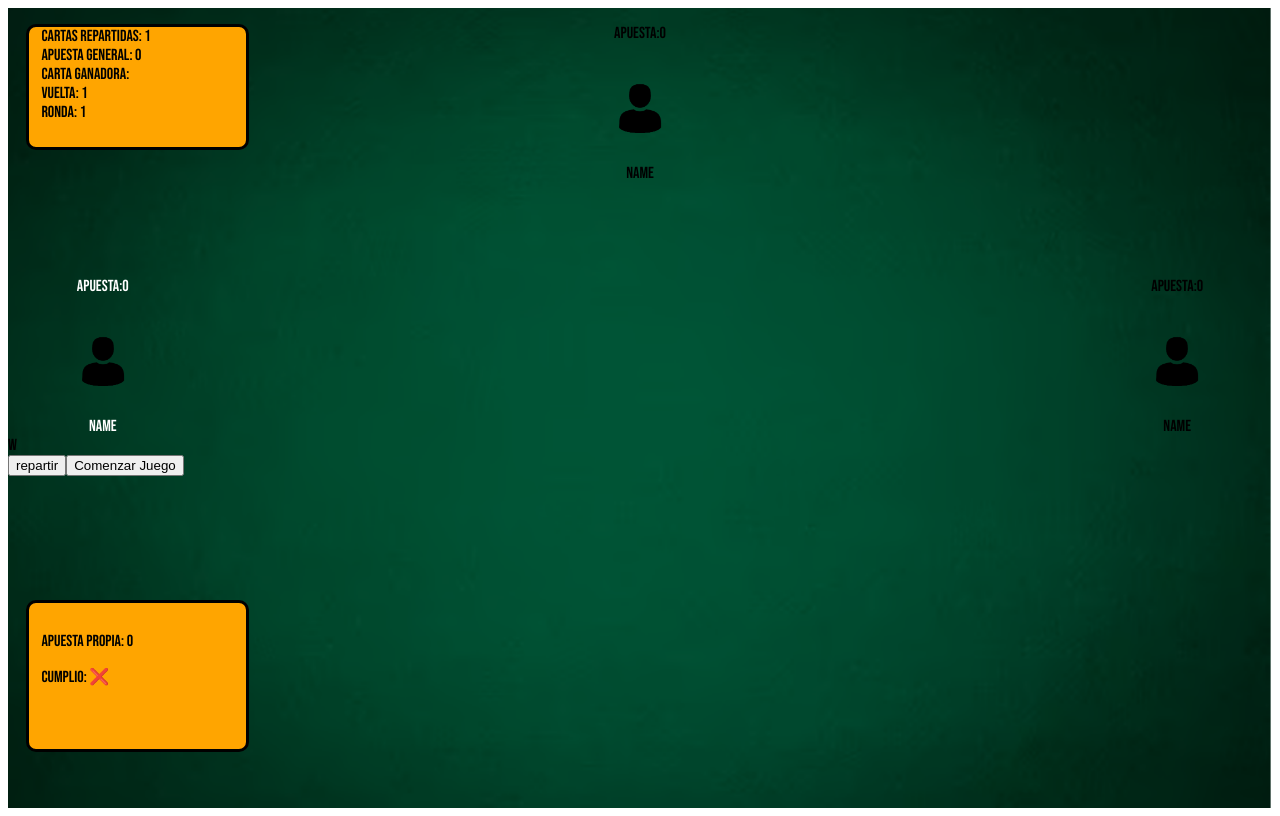
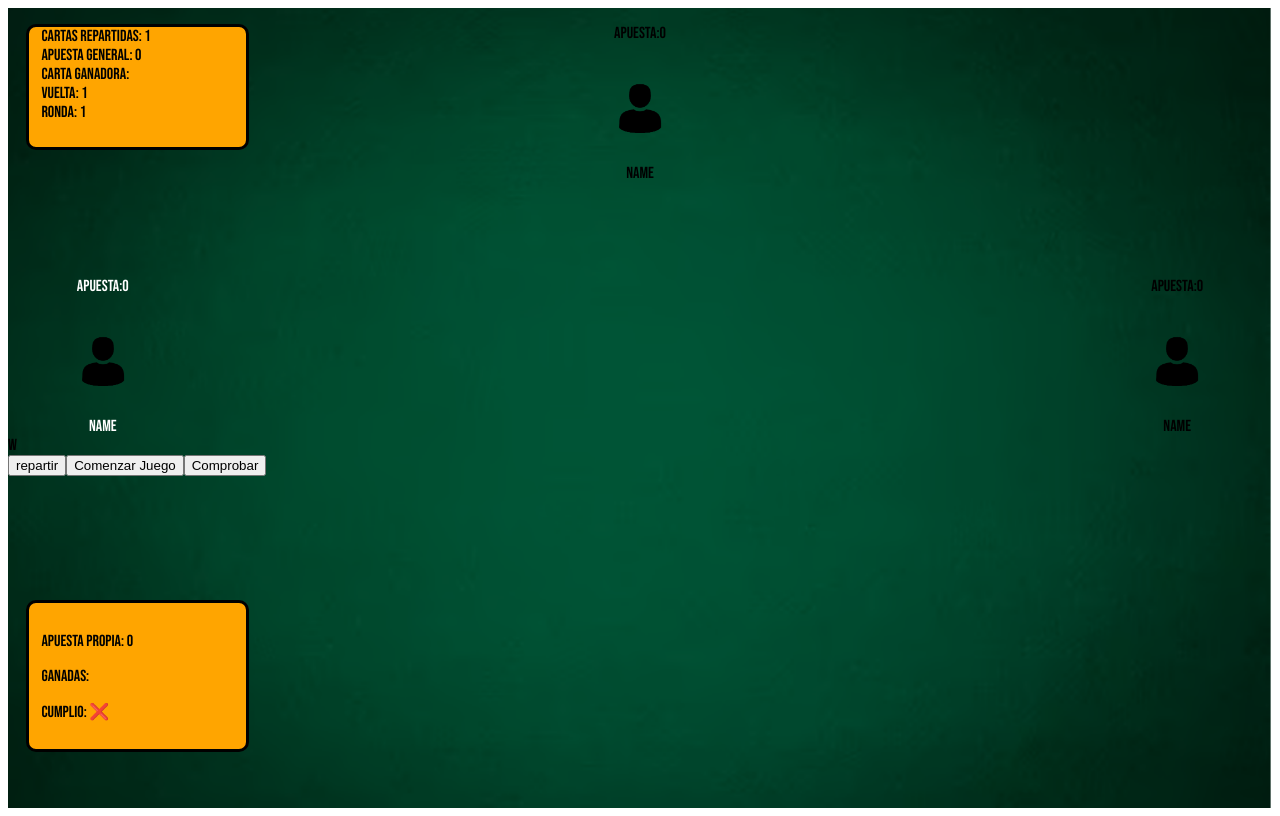
Before and after one commit to ignacio-nicoletti/CardGame, a Next.js app: page /game in a window 1280 px wide. Built offline with nearby package versions, Linux system fonts and the light colour scheme.

Commit message:
card modify

```diff
--- a/src/components/cards/card.jsx
+++ b/src/components/cards/card.jsx
@@ -7,7 +7,7 @@ import copa from '../../assets/valores/copas.png';
 import espada from '../../assets/valores/espada.png';
 import oro from '../../assets/valores/oro.png';
 
-const Cards = ({jugador1, setJugador1 ,valor, palo}) => {
+const Cards = ({jugador1, setJugador1 ,valor, palo,typeRound}) => {
 
 let imgPalo={
 "oro":oro,
@@ -21,9 +21,10 @@ let imgPalo={
   let filterCard;
 
   const handlerclick = () => {
+    if(typeRound==="ronda"){
     filterCard = jugador1.cardPersona.filter (e => e.valor !== valor || e.palo !==palo);
     setJugador1({...jugador1,cardApostada:[{valor,palo}],cardPersona:filterCard})
-
+    }
   };
 
   return (
--- a/src/pages/game/index.jsx
+++ b/src/pages/game/index.jsx
@@ -30,7 +30,7 @@ export default function Game () {
     cardPersona: [],
     apuestaP: 0,
     cardsganadas: '',
-    cardApostada: [{valor: '', palo: ''}],
+    cardApostada: [{valor: 4, palo: ''}],
     myturn: false, //boolean
     cumplio: '', //boolean
     obligado: false, //boolean
@@ -40,7 +40,7 @@ export default function Game () {
     cardPersona: [],
     apuestaP: 0,
     cardsganadas: '',
-    cardApostada: [{valor: '', palo: ''}],
+    cardApostada: [{valor: 3, palo: ''}],
     myturn: false, //boolean
     cumplio: '', //boolean
     obligado: false, //boolean
@@ -50,7 +50,7 @@ export default function Game () {
     cardPersona: [],
     apuestaP: 0,
     cardsganadas: '',
-    cardApostada: [{valor: '', palo: ''}],
+    cardApostada: [{valor: 2, palo: ''}],
     myturn: false, //boolean
     cumplio: '', //boolean
     obligado: false, //boolean
@@ -67,13 +67,13 @@ export default function Game () {
     vuelta: 1,
     numeroRonda: 1,
     cardPorRonda: 1,
-    typeRound: 'apuesta', //apuesta o ronda
+    typeRound: 'ronda', //apuesta o ronda
     turnoJugador: 1, //1j 2j 3j 4j
     ApuestaTotal: jugador1.apuestaP +
       jugador2.apuestaP +
       jugador3.apuestaP +
       jugador4.apuestaP, //suma de la apuesta de todos
-    CardGanadoraxRonda: [],
+    CardGanadoraxRonda: [{valor: '', palo: ''}],
     points: 5, //puntos que suma
   });
 
@@ -94,15 +94,19 @@ export default function Game () {
     setJugador3 ({...jugador3, cardPersona: jugadores.jugador3});
     setJugador4 ({...jugador4, cardPersona: jugadores.jugador4});
   };
+const comprobar=()=>{
 
   if (
-    (jugador1.cardApostada.valor < jugador2.cardApostada.valor) &&
-    (jugador1.cardApostada.valor <jugador3.cardApostada.valor)  &&
-    (jugador1.cardApostada.valor <jugador4.cardApostada.valor)
+    jugador1.cardApostada[0].valor > jugador2.cardApostada[0].valor &&
+    jugador1.cardApostada[0].valor > jugador3.cardApostada[0].valor &&
+    jugador1.cardApostada[0].valor > jugador4.cardApostada[0].valor
+  ) {
+    console.log( " es la mas grande");
+    setJugador1({...jugador1,cardsganadas:1})
+     setRonda ({...ronda, CardGanadoraxRonda: jugador1.cardApostada});
+  }
+}
 
-  ){setRonda({...ronda,CardGanadoraxRonda:jugador1.cardApostada[0].valor})}
-
-  console.log(ronda.CardGanadoraxRonda);
   return (
     <div className={style.contain}>
       <div className={style.containCardPropias}>
@@ -114,6 +118,7 @@ export default function Game () {
               palo={card.palo}
               jugador1={jugador1}
               setJugador1={setJugador1}
+              typeRound={ronda.typeRound}
             />
           ))}
         </div>
@@ -143,17 +148,18 @@ export default function Game () {
       <div className={style.infoPartida}>
         <p>Cartas Repartidas: {ronda.cardPorRonda} </p>
         <p>Apuesta General: {ronda.ApuestaTotal}</p>
-          <p>Carta Ganadora: {ronda.CardGanadoraxRonda.valor}</p>
+        <p>Carta Ganadora: {ronda.CardGanadoraxRonda[0].valor} {ronda.CardGanadoraxRonda[0].palo}</p>
         <p>Vuelta: {ronda.vuelta}</p>
         <p>Ronda: {ronda.numeroRonda}</p>
       </div>
       <div className={style.infoPropia}>
         <p>Apuesta propia: {jugador1.apuestaP} </p>
-
+        <p>Ganadas: {jugador1.cardsganadas}</p>
         <p>Cumplio: {jugador1.cumplio === true ? '✔' : '❌'}</p>
       </div>
       <button onClick={repartir}>repartir</button>
       <button onClick={gameInit}>Comenzar Juego</button>
+      <button onClick={comprobar}>Comprobar</button>
 
       {ronda.typeRound === 'apuesta' && jugador1.myturn === true
         ? <Apuesta jugador1={jugador1} setJugador1={setJugador1} />
```
Lines whose indentation alone changed are shown as unchanged.
